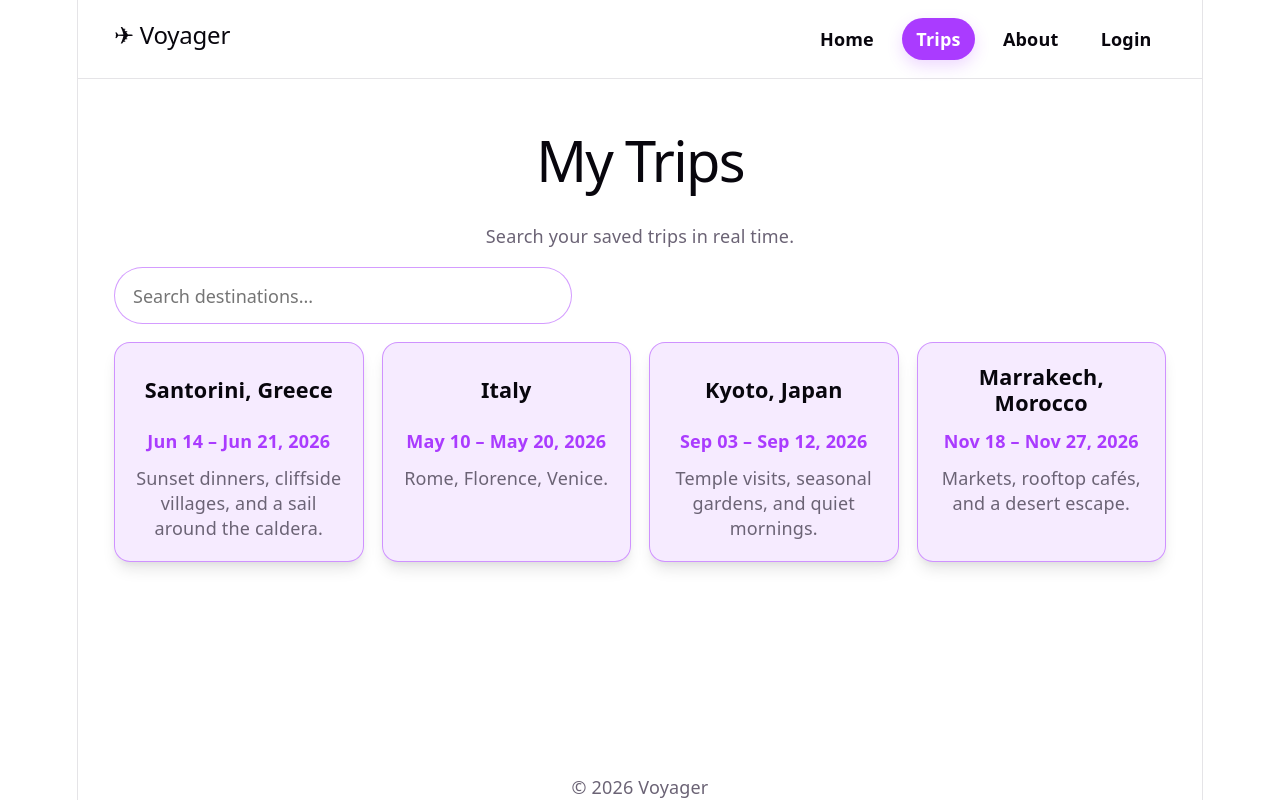
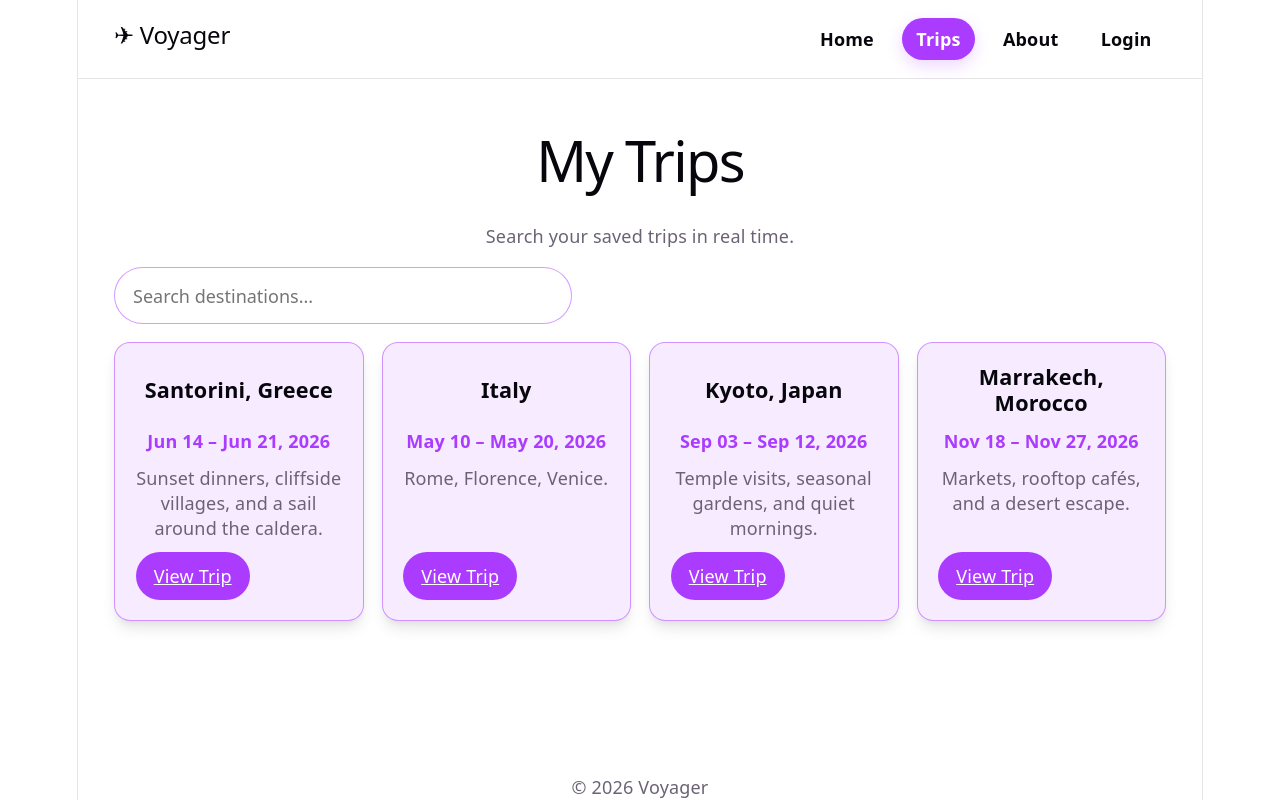
Before and after one commit to laurac-qa/voyager, a React (Vite) app: page /trips in a window 1280 px wide. Built offline with nearby package versions, Linux system fonts and the light colour scheme.

Commit message:
VOY-18: improve Playwright test organization

```diff
--- a/src/components/TripCard.tsx
+++ b/src/components/TripCard.tsx
@@ -23,7 +23,11 @@ function TripCard({ trip }: TripCardProps) {
         {shortenedSummary}
       </p>
 
-      <Link to={`/trips/${trip.id}`} className="trip-button">
+      <Link
+        to={`/trips/${trip.id}`}
+        className="trip-button"
+        data-testid={`view-trip-${trip.id}`}
+        >
         View Trip
       </Link>
     </article>
--- a/src/pages/TripDetails.tsx
+++ b/src/pages/TripDetails.tsx
@@ -39,5 +39,5 @@ function TripDetails() {
     </main>
   );
 }
-//test
+
 export default TripDetails;
--- a/src/pages/Trips.tsx
+++ b/src/pages/Trips.tsx
@@ -1,5 +1,6 @@
 import { useMemo, useState } from "react";
 import { trips } from "../data/trips";
+import TripCard from "../components/TripCard";
 
 function Trips() {
   const [query, setQuery] = useState("");
@@ -34,11 +35,7 @@ function Trips() {
       {filteredTrips.length > 0 ? (
         <div className="trip-list">
           {filteredTrips.map((trip) => (
-            <article key={trip.id} className="trip-card">
-              <h3>{trip.title}</h3>
-              <p className="trip-dates">{trip.dates}</p>
-              <p className="trip-summary">{trip.summary}</p>
-            </article>
+            <TripCard key={trip.id} trip={trip} />
           ))}
         </div>
       ) : (
```
Also changed, not shown: 1 other file (tests, documents, lock files or other folders).
